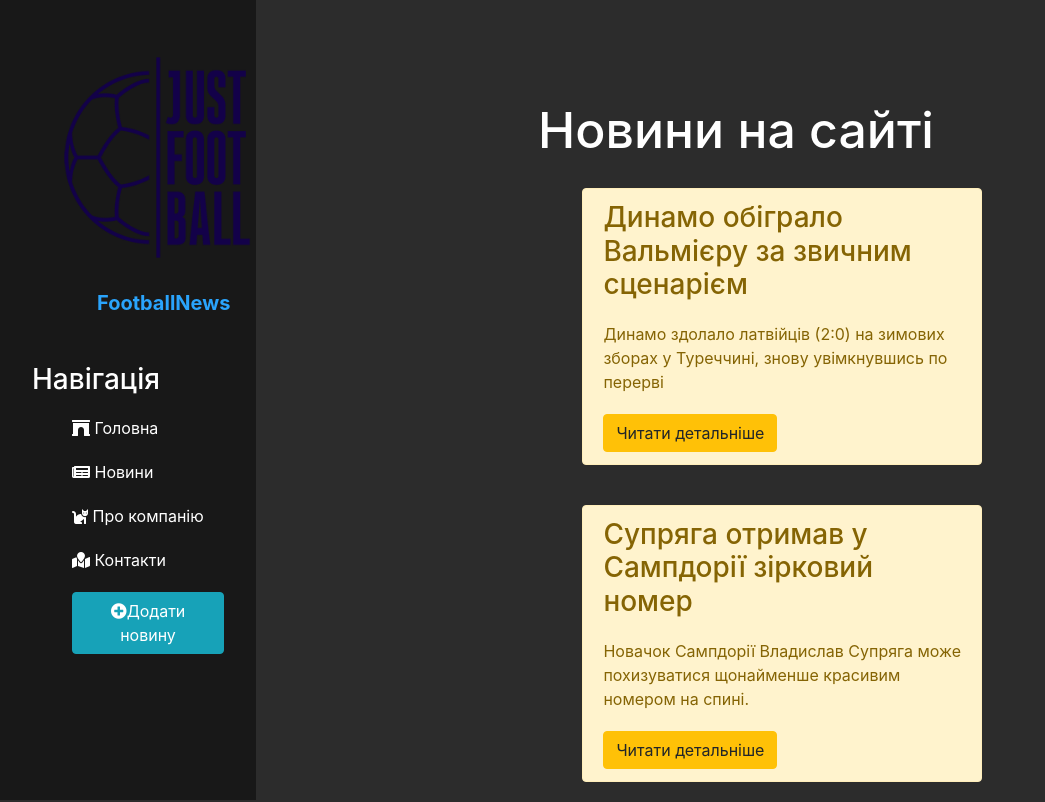
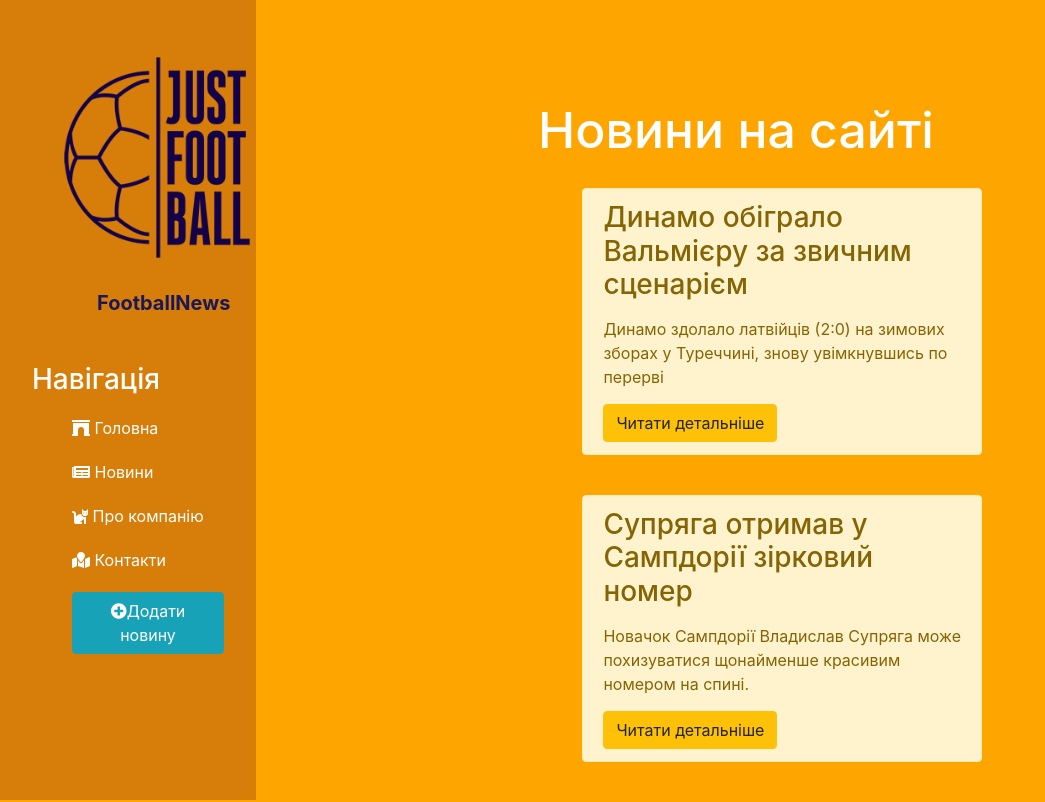
Before and after one commit to sasdaiv/Football_news_site, a Django app: page /news/ in a window 1280 px wide. Shown: the whole page, without its empty margins (0-1045 px from the left). Run offline with Django 4.2, Linux system fonts and the light colour scheme; data comes from the database, SQL or seed files in the repository; both versions use the stored data as it was after the commit; some libraries are stand-ins or nearby versions.

Commit message:
background,font-size(css)

```diff
--- a/web-app/itproger/main/static/main/css/main.css
+++ b/web-app/itproger/main/static/main/css/main.css
@@ -1,10 +1,10 @@
 body {
-    background: #2c2c2c;
+    background: orange;
 }
 
 aside {
     float: left;
-    background: #181818;
+    background: #D67D0A;
     width: 20%;
     padding: 2.5%;
     height: 100vh;
@@ -18,7 +18,7 @@ aside img {
 }
 
 aside .logo {
-    color: #2aa6fffc;
+    color: #1C1858;
     font-size: 20px;
     margin-left: 65px;
     font-weight: bold;
@@ -56,7 +56,7 @@ main .features {
 }
 
 main .features h1 {font-size: 50px;}
-main .features p {max-width: 400px; margin: 20px auto}
+main .features p {max-width: 400px; margin: 15px auto}
 
 .alert-warning {
     float:left;
--- a/web-app/itproger/news/templates/news/news_home.html
+++ b/web-app/itproger/news/templates/news/news_home.html
@@ -14,7 +14,5 @@
 
             </div>
         {% endfor %}
-
-        {# Коментар #}
     </div>
 {% endblock %}
```
Also changed, not shown: web-app/itproger/db.sqlite3.
